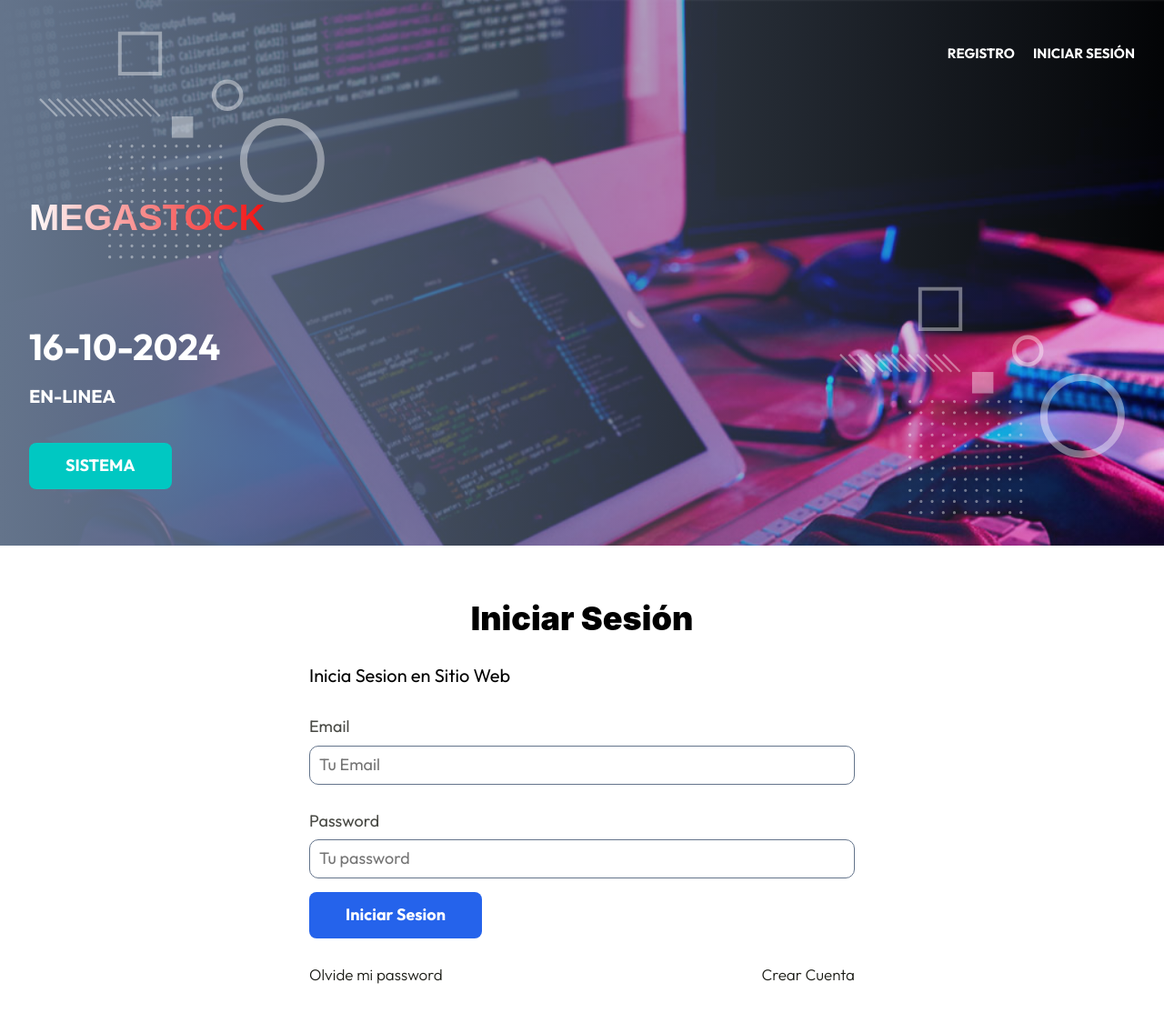
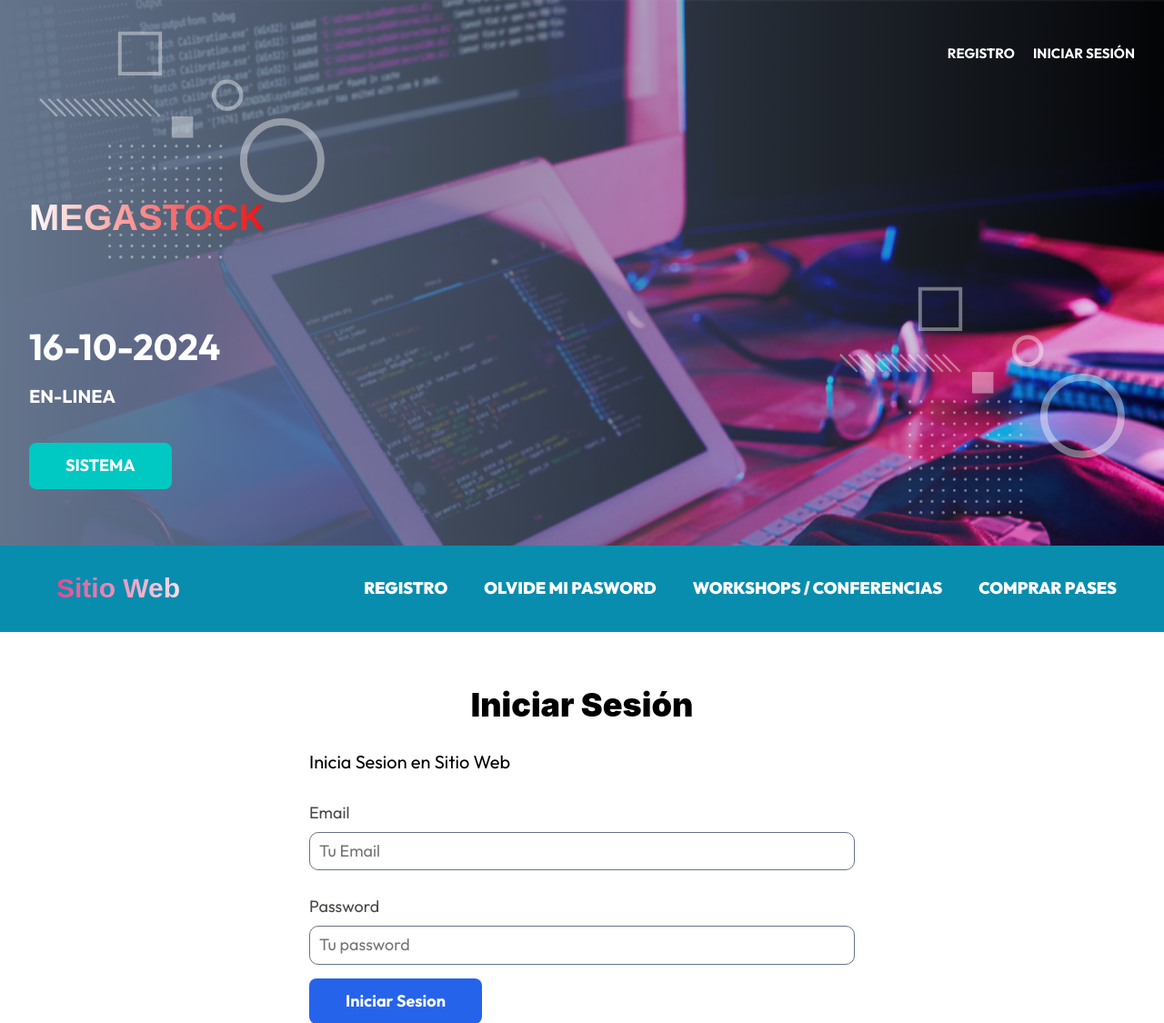
Before and after one commit to Edwin1406/mega, a PHP site: page / in a window 1280 px wide. Shown: the top 1125 px of the page at 91% size. Run offline with PHP 8.4, Linux system fonts and the light colour scheme; some libraries are stand-ins or nearby versions; some web fonts are replaced.

Commit message:
Update header.php

```diff
--- a/views/templates/header.php
+++ b/views/templates/header.php
@@ -30,16 +30,16 @@
     </div>
 </div>
 
-<!-- <div class="barra">
+<div class="barra">
     <div class="barra__contenido">
         <a href="">
             <h2 class="barra__logo"> Sitio Web </h2>
         </a>
         <nav class="navegacion">
-            <a href="/sitioweb/evento" class="navegacion__enlace <?php echo pagina_actual('/evento') ? 'navegacion__enlace--actual' : ''; ?>">Evento</a>
-            <a href="/sitioweb/paquetes" class="navegacion__enlace <?php echo pagina_actual('/paquetes') ? 'navegacion__enlace--actual' : ''; ?>">Paquetes</a>
+            <a href="/sitioweb/evento" class="navegacion__enlace <?php echo pagina_actual('/evento') ? 'navegacion__enlace--actual' : ''; ?>">Registro</a>
+            <a href="/sitioweb/paquetes" class="navegacion__enlace <?php echo pagina_actual('/paquetes') ? 'navegacion__enlace--actual' : ''; ?>">olvide mi pasword</a>
             <a href="/sitioweb/conferencias" class="navegacion__enlace <?php echo pagina_actual('/conferencias') ? 'navegacion__enlace--actual' : ''; ?>">workshops / Conferencias</a>
             <a href="/sitioweb/registro" class="navegacion__enlace <?php echo pagina_actual('/registro') ? 'navegacion__enlace--actual' : ''; ?>">Comprar Pases</a>
         </nav>
     </div>
-</div> -->
+</div>
```
